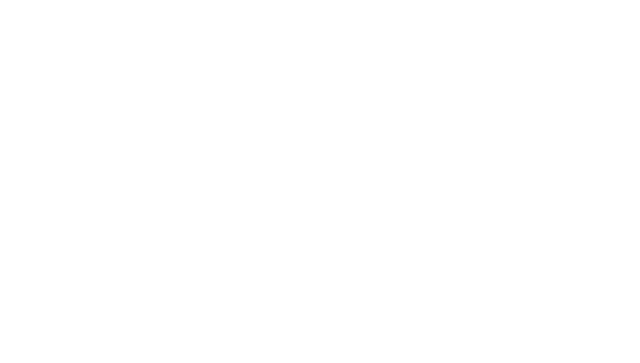
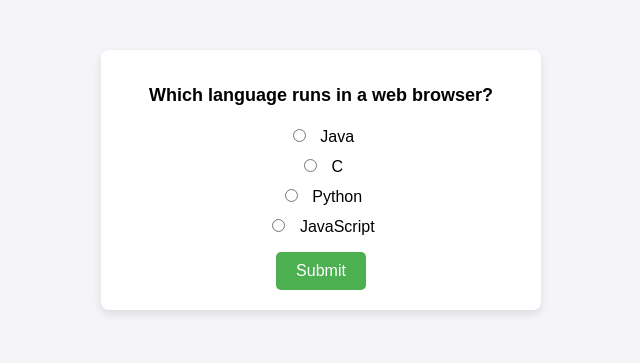
Before and after one commit to acciojob/quiz-bhpuja, a website: page main.html in a window 1280 px wide. Shown: the whole page, without its empty margins (319-959 px from the left). Drawn offline with Linux system fonts and the light colour scheme.

Commit message:
created a submission

```diff
--- a/main.html
+++ b/main.html
@@ -1,16 +1,40 @@
 <!DOCTYPE html>
+<html lang="en">
+<head>
+  <meta charset="UTF-8">
+  <meta name="viewport" content="width=device-width, initial-scale=1.0">
+  <title>Quiz App</title>
+  <link rel="stylesheet" href="styles.css">
+</head>
+<body>
+  <div class="quiz-container" id="quiz">
+    <h2 id="question">Question will appear here</h2>
+    <ul>
+      <li>
+        <input type="radio" id="a" name="answer" />
+        <label for="a" id="a_text">Option A</label>
+      </li>
+      <li>
+        <input type="radio" id="b" name="answer" />
+        <label for="b" id="b_text">Option B</label>
+      </li>
+      <li>
+        <input type="radio" id="c" name="answer" />
+        <label for="c" id="c_text">Option C</label>
+      </li>
+      <li>
+        <input type="radio" id="d" name="answer" />
+        <label for="d" id="d_text">Option D</label>
+      </li>
+    </ul>
+    <button id="submit">Submit</button>
+  </div>
 
-<html>
+  <div class="result-container" id="result" style="display: none;">
+    <h2>Your Score: <span id="score"></span>/4</h2>
+    <button onclick="location.reload()">Reload Quiz</button>
+  </div>
 
-<head>
-	<link rel="stylesheet" href="styles.css">
-</head>
-
-<body>
-	<!-- the entire body must be written by student -->
-    <script type="text/javascript" src="./script.js">
-</script>
-
+  <script src="script.js"></script>
 </body>
-
 </html>
--- a/script.js
+++ b/script.js
@@ -1 +1,98 @@
 //your JS code here. If required.
+const quizData = [
+  {
+    question: "Which language runs in a web browser?",
+    a: "Java",
+    b: "C",
+    c: "Python",
+    d: "JavaScript",
+    correct: "d",
+  },
+  {
+    question: "What does CSS stand for?",
+    a: "Central Style Sheets",
+    b: "Cascading Style Sheets",
+    c: "Cascading Simple Sheets",
+    d: "Cars SUVs Sailboats",
+    correct: "b",
+  },
+  {
+    question: "What does HTML stand for?",
+    a: "Hypertext Markup Language",
+    b: "Hypertext Markdown Language",
+    c: "Hyperloop Machine Language",
+    d: "Helicopters Terminals Motorboats Lamborghinis",
+    correct: "a",
+  },
+  {
+    question: "What year was JavaScript launched?",
+    a: "1996",
+    b: "1995",
+    c: "1994",
+    d: "None of the above",
+    correct: "b",
+  },
+];
+
+const quiz = document.getElementById("quiz");
+const questionEl = document.getElementById("question");
+const a_text = document.getElementById("a_text");
+const b_text = document.getElementById("b_text");
+const c_text = document.getElementById("c_text");
+const d_text = document.getElementById("d_text");
+const submitBtn = document.getElementById("submit");
+const resultContainer = document.getElementById("result");
+const scoreEl = document.getElementById("score");
+
+let currentQuiz = 0;
+let score = 0;
+
+loadQuiz();
+
+function loadQuiz() {
+  deselectAnswers();
+  const currentQuizData = quizData[currentQuiz];
+
+  questionEl.innerText = currentQuizData.question;
+  a_text.innerText = currentQuizData.a;
+  b_text.innerText = currentQuizData.b;
+  c_text.innerText = currentQuizData.c;
+  d_text.innerText = currentQuizData.d;
+}
+
+function deselectAnswers() {
+  document.querySelectorAll("input[name='answer']").forEach((input) => {
+    input.checked = false;
+  });
+}
+
+function getSelected() {
+  let answer;
+  document.querySelectorAll("input[name='answer']").forEach((input) => {
+    if (input.checked) {
+      answer = input.id;
+    }
+  });
+  return answer;
+}
+
+submitBtn.addEventListener("click", () => {
+  const answer = getSelected();
+
+  if (answer) {
+    if (answer === quizData[currentQuiz].correct) {
+      score++;
+    }
+    currentQuiz++;
+
+    if (currentQuiz < quizData.length) {
+      loadQuiz();
+    } else {
+      quiz.style.display = "none";
+      resultContainer.style.display = "block";
+      scoreEl.innerText = score;
+    }
+  } else {
+    alert("Please select an option!");
+  }
+});
--- a/styles.css
+++ b/styles.css
@@ -1 +1,58 @@
 /*  your css code here. If applicable */
+body {
+  font-family: Arial, sans-serif;
+  text-align: center;
+  background-color: #f4f4f9;
+  margin: 0;
+  padding: 0;
+}
+
+.quiz-container {
+  width: 400px;
+  margin: 50px auto;
+  padding: 20px;
+  background: #fff;
+  box-shadow: 0 4px 10px rgba(0, 0, 0, 0.1);
+  border-radius: 8px;
+}
+
+h2 {
+  margin-bottom: 20px;
+  font-size: 18px;
+}
+
+ul {
+  list-style: none;
+  padding: 0;
+}
+
+li {
+  margin: 10px 0;
+}
+
+input[type="radio"] {
+  margin-right: 10px;
+}
+
+button {
+  background-color: #4caf50;
+  color: white;
+  border: none;
+  padding: 10px 20px;
+  font-size: 16px;
+  cursor: pointer;
+  border-radius: 5px;
+}
+
+button:hover {
+  background-color: #45a049;
+}
+
+.result-container {
+  width: 400px;
+  margin: 50px auto;
+  padding: 20px;
+  background: #fff;
+  box-shadow: 0 4px 10px rgba(0, 0, 0, 0.1);
+  border-radius: 8px;
+}
```
